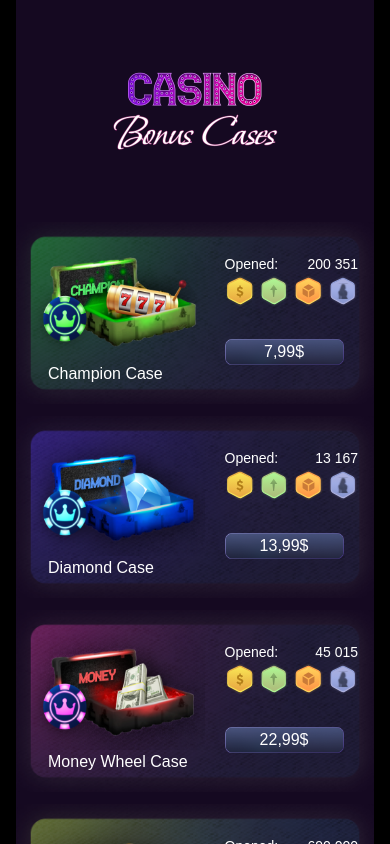
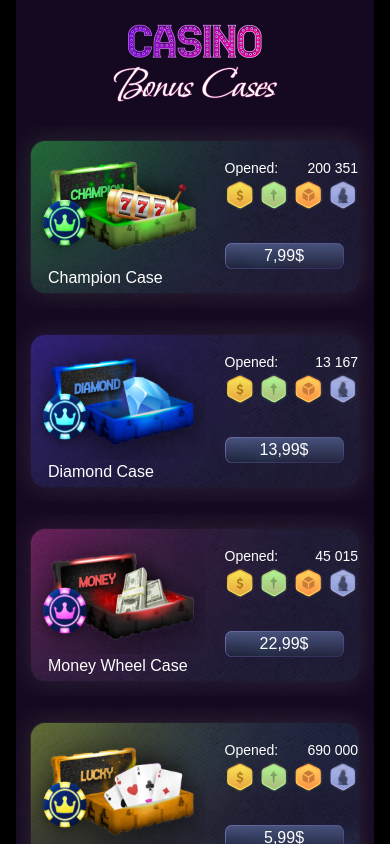
Before and after one commit to Shovgur/fortune, a React (Vite) app: page /case in a window 390 px wide. Built offline with nearby package versions, Linux system fonts and the light colour scheme.

Commit message:
fix: add fixes

```diff
--- a/src/CaseComponents/CaseItem.tsx
+++ b/src/CaseComponents/CaseItem.tsx
@@ -1,16 +1,16 @@
-import React from "react";
-import { Link } from "react-router-dom";
-import case_1 from "../../public/Item/Cases/сase_champion.png";
-import case_2 from "../../public/Item/Cases/case_diamond.png";
-import case_3 from "../../public/Item/Cases/case_wheel.png";
-import case_bg from "../../public/Item/case_bg_1.png";
-import case_4 from "../../public/Item/Cases/case_lucky.png";
-import button_bg from "../../public/Item/Button/buy_case_button.png";
-import case_1_mob from "../../public/Item/Cases/MobileCases/case_champion_mob.png";
-import case_2_mob from "../../public/Item/Cases/MobileCases/case_diamond_mob.png";
-import case_3_mob from "../../public/Item/Cases/MobileCases/case_lucky_mob.png";
-import case_4_mob from "../../public/Item/Cases/MobileCases/case_whell_mob.png";
-import IconsGroup from "@/components/ui/IconsGroup";
+import React from 'react';
+import { Link } from 'react-router-dom';
+import case_1 from '../../public/Item/Cases/сase_champion.png';
+import case_2 from '../../public/Item/Cases/case_diamond.png';
+import case_3 from '../../public/Item/Cases/case_wheel.png';
+import case_bg from '../../public/Item/case_bg_1.png';
+import case_4 from '../../public/Item/Cases/case_lucky.png';
+import button_bg from '../../public/Item/Button/buy_case_button.png';
+import case_1_mob from '../../public/Item/Cases/MobileCases/case_champion_mob.png';
+import case_2_mob from '../../public/Item/Cases/MobileCases/case_diamond_mob.png';
+import case_3_mob from '../../public/Item/Cases/MobileCases/case_lucky_mob.png';
+import case_4_mob from '../../public/Item/Cases/MobileCases/case_whell_mob.png';
+import IconsGroup from '@/components/ui/IconsGroup';
 
 interface CaseItemProps {
   opened: string;
@@ -25,23 +25,23 @@ const CaseItem: React.FC<CaseItemProps> = ({
   image,
   caseName,
 }) => {
-  let linkTo = "/luck";
-  if (caseName === "Money Wheel Case") {
-    linkTo = "/whell";
+  let linkTo = '/luck';
+  if (caseName === 'Money Wheel Case') {
+    linkTo = '/wheel';
   }
 
   let caseImage;
   switch (image) {
-    case "case_champion":
+    case 'case_champion':
       caseImage = case_1;
       break;
-    case "case_diamond":
+    case 'case_diamond':
       caseImage = case_2;
       break;
-    case "case_wheel":
+    case 'case_wheel':
       caseImage = case_3;
       break;
-    case "case_lucky":
+    case 'case_lucky':
       caseImage = case_4;
       break;
     default:
@@ -50,16 +50,16 @@ const CaseItem: React.FC<CaseItemProps> = ({
 
   let mobileBackground;
   switch (image) {
-    case "case_champion":
+    case 'case_champion':
       mobileBackground = case_1_mob;
       break;
-    case "case_diamond":
+    case 'case_diamond':
       mobileBackground = case_2_mob;
       break;
-    case "case_lucky":
+    case 'case_lucky':
       mobileBackground = case_3_mob;
       break;
-    case "case_wheel":
+    case 'case_wheel':
       mobileBackground = case_4_mob;
       break;
     default:
@@ -73,7 +73,7 @@ const CaseItem: React.FC<CaseItemProps> = ({
       style={{
         backgroundImage: `url(${isMobile ? mobileBackground : case_bg})`,
       }}
-      className={` 2xl:w-[288px] lg:w-[165px] w-[358px] bg-center h-[182px] lg:h-[280px] py-4 px-4 lg:px-0 lg:py-0 2xl:h-[486px] bg-cover`}
+      className={`2xl:w-[288px] lg:w-[165px] w-[358px] bg-center h-[182px] lg:h-[280px] py-4 px-4 lg:px-0 lg:py-0 2xl:h-[486px] bg-cover rounded-xl`}
     >
       <div className=" lg:flex-col flex gap-5 lg:gap-0">
         <div className="flex flex-col 2xl:px-4 2xl:pt-6 lg:pt-4 lg:px-3">
--- a/src/CaseComponents/CasePage.tsx
+++ b/src/CaseComponents/CasePage.tsx
@@ -1,41 +1,42 @@
-import React from "react";
-import CaseItem from "./CaseItem";
-import cases_bg from "../../public/Cases_bg.png";
-import Button from "@/Button";
-import bg_subscribe from "./../../public/Item/Button/subscribe_bg_purple.png";
-import bg_for_button from "../../public/Item/ bg_for_button.png";
-import mobile_text from "../../public/Item/Cases/MobileCases/mobile_text.png"
-const CasePage: React.FC = () => {
+import React from 'react';
+import CaseItem from './CaseItem';
+import cases_bg from '../../public/Cases_bg.png';
+import Button from '@/Button';
+import bg_subscribe from './../../public/Item/Button/subscribe_bg_purple.png';
+import bg_for_button from '../../public/Item/ bg_for_button.png';
+import mobile_text from '../../public/Item/Cases/MobileCases/mobile_text.png';
+
 const cases = [
   {
-      opened: "200 351",
-      price: "7,99$",
-      image: "case_champion",
-      caseName: "Champion Case",
+    opened: '200 351',
+    price: '7,99$',
+    image: 'case_champion',
+    caseName: 'Champion Case',
   },
   {
-      opened: "13 167",
-      price: "13,99$",
-      image: "case_diamond",
-      caseName: "Diamond Case",
+    opened: '13 167',
+    price: '13,99$',
+    image: 'case_diamond',
+    caseName: 'Diamond Case',
   },
   {
-      opened: "45 015",
-      price: "22,99$",
-      image: "case_wheel",
-      caseName: "Money Wheel Case",
+    opened: '45 015',
+    price: '22,99$',
+    image: 'case_wheel',
+    caseName: 'Money Wheel Case',
   },
   {
-      opened: "690 000",
-      price: "5,99$",
-      image: "case_lucky",
-      caseName: "Lucky Case",
+    opened: '690 000',
+    price: '5,99$',
+    image: 'case_lucky',
+    caseName: 'Lucky Case',
   },
 ];
 
+const CasePage: React.FC = () => {
   return (
     <div className="relative bg-cover bg-[#150921] lg:bg-inherit flex flex-col items-center justify-end">
-      <div className="flex flex-col z-20 gap-16 items-center h-screen lg:h-full overflow-auto">
+      <div className="flex flex-col z-20 gap-4 lg:gap-16 items-center h-screen lg:h-full overflow-auto">
         <div className="flex justify-start items-center text-white w-full xl:pl-12 2xl:pl-16 sm:pl-9">
           <div
             style={{ backgroundImage: `url(${bg_for_button})` }}
@@ -56,8 +57,12 @@ const CasePage: React.FC = () => {
             />
           </div>
         </div>
-        <img className="w-[182px] h-[94px] lg:hidden block" src={mobile_text} alt="text" />
-        <div className="lg:flex lg:flex-row gap-3 lg:gap-6 px-0 lg:px-9 flex flex-col">
+        <img
+          className="w-[182px] h-[94px] lg:hidden block"
+          src={mobile_text}
+          alt="text"
+        />
+        <div className="lg:flex lg:flex-row gap-3 lg:gap-6 px-0 lg:px-9 flex flex-col pb-14 lg:pb-0">
           {cases.map((caseItem, index) => (
             <CaseItem key={index} {...caseItem} />
           ))}
--- a/src/WinWindow.tsx
+++ b/src/WinWindow.tsx
@@ -1,4 +1,5 @@
-import Button from "./Button";
+import Button from './Button';
+import continue_bg from '../public/Item/Button/continue_bg.png';
 
 type Props = {
   winner: {
@@ -8,19 +9,19 @@ type Props = {
 
 export default function WinWindow({ winner }: Props) {
   return (
-    <div className="w-[70vw] h-[940px] max-h-[calc(100vh-60px)]">
+    <div className="w-[70vw] h-[940px] max-h-[calc(100vh-60px)] border-4 border-[#362746] rounded-xl">
       <div className="bg-[url(../public/win-bg.png)] bg-center bg-cover w-[70vw] h-[940px] max-h-[calc(100vh-60px)] rounded-[24px] overflow-hidden">
         <div className="relative mt-10 flex justify-center">
           <img
             className="absolute top-1/2 left-1/2 translate-y-[calc(-50%+110px)] -translate-x-1/2"
-            src={"/win-bg-mask.png"}
+            src={'/win-bg-mask.png'}
             alt=""
           />
           <img
             className="relative"
             width={316}
             height={316}
-            src={"/wheel_prize.png"}
+            src={'/wheel_prize.png'}
             alt=""
           />
         </div>
@@ -28,7 +29,13 @@ export default function WinWindow({ winner }: Props) {
           <p>{winner.title}</p>
         </div>
         <div className="flex justify-center">
-          <Button to="/" />
+          <Button
+            size=" aspect-[372/82] max-w-none"
+            className="pt-12 text-[26px]"
+            to="/case"
+            text="Continue"
+            imgSrc={continue_bg}
+          />
         </div>
       </div>
     </div>
```
Also changed, not shown: src/Button.tsx (+12 -12 lines). Lines whose indentation alone changed are shown as unchanged.
